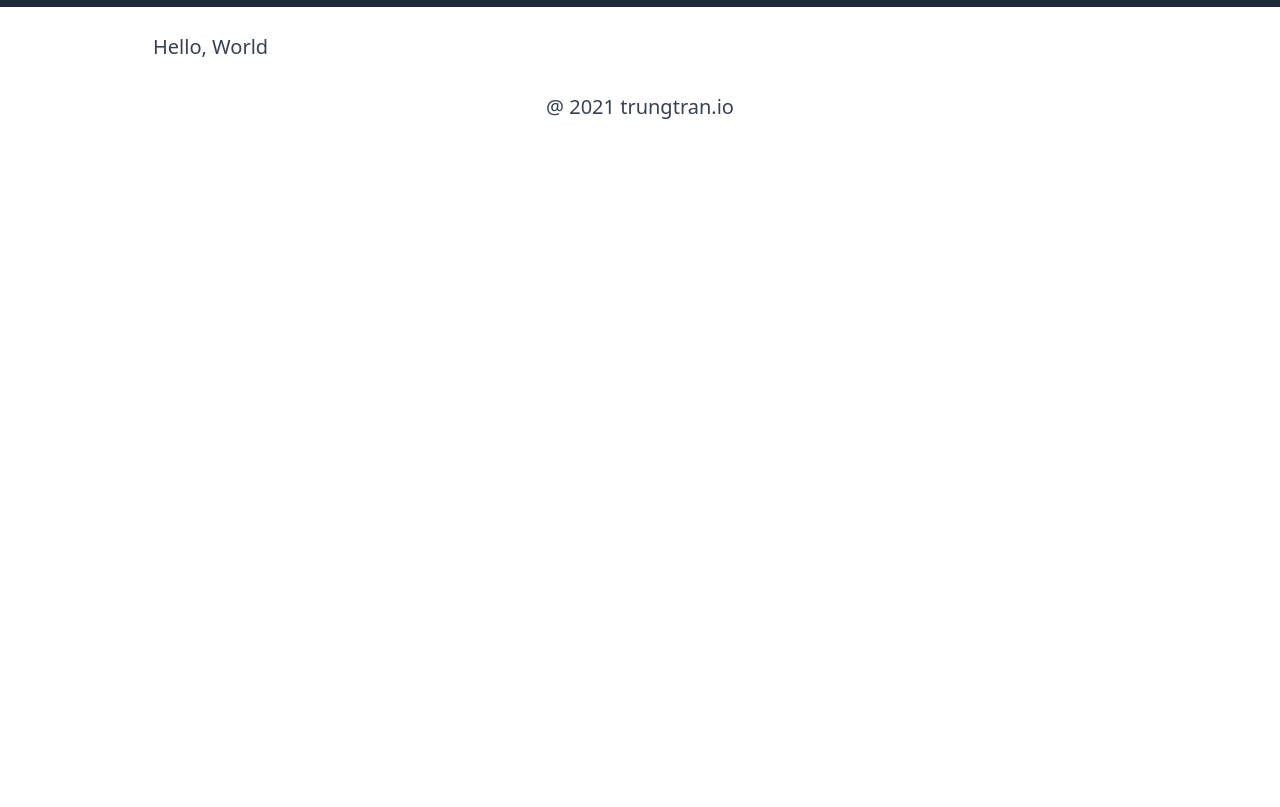
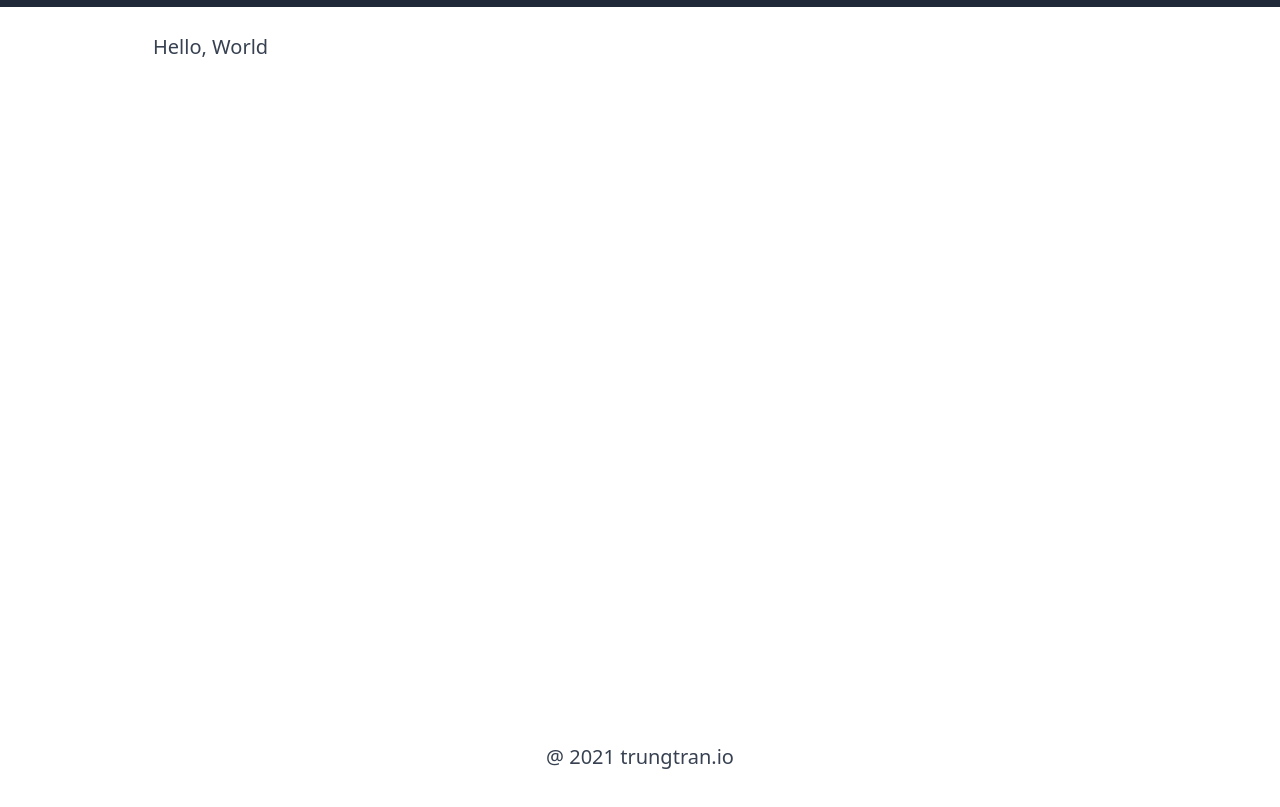
Before and after one commit to ChunML/tokyo-eats, a Gatsby site in the folder gatsby/: page / in a window 1280 px wide. Shown: the part 48-855 px from the top of the page. Built offline with nearby package versions, Linux system fonts and the light colour scheme; Gatsby itself is replaced by a stand-in of ours.

Commit message:
Change footer margin-top back to auto

```diff
--- a/gatsby/src/components/Footer.tsx
+++ b/gatsby/src/components/Footer.tsx
@@ -1,7 +1,7 @@
 import React from "react";
 
 const Footer: React.FC = () => (
-  <footer className="text-center mt-6 mb-2">@ 2021 trungtran.io</footer>
+  <footer className="text-center mt-auto mb-2">@ 2021 trungtran.io</footer>
 );
 
 export default Footer;
```
